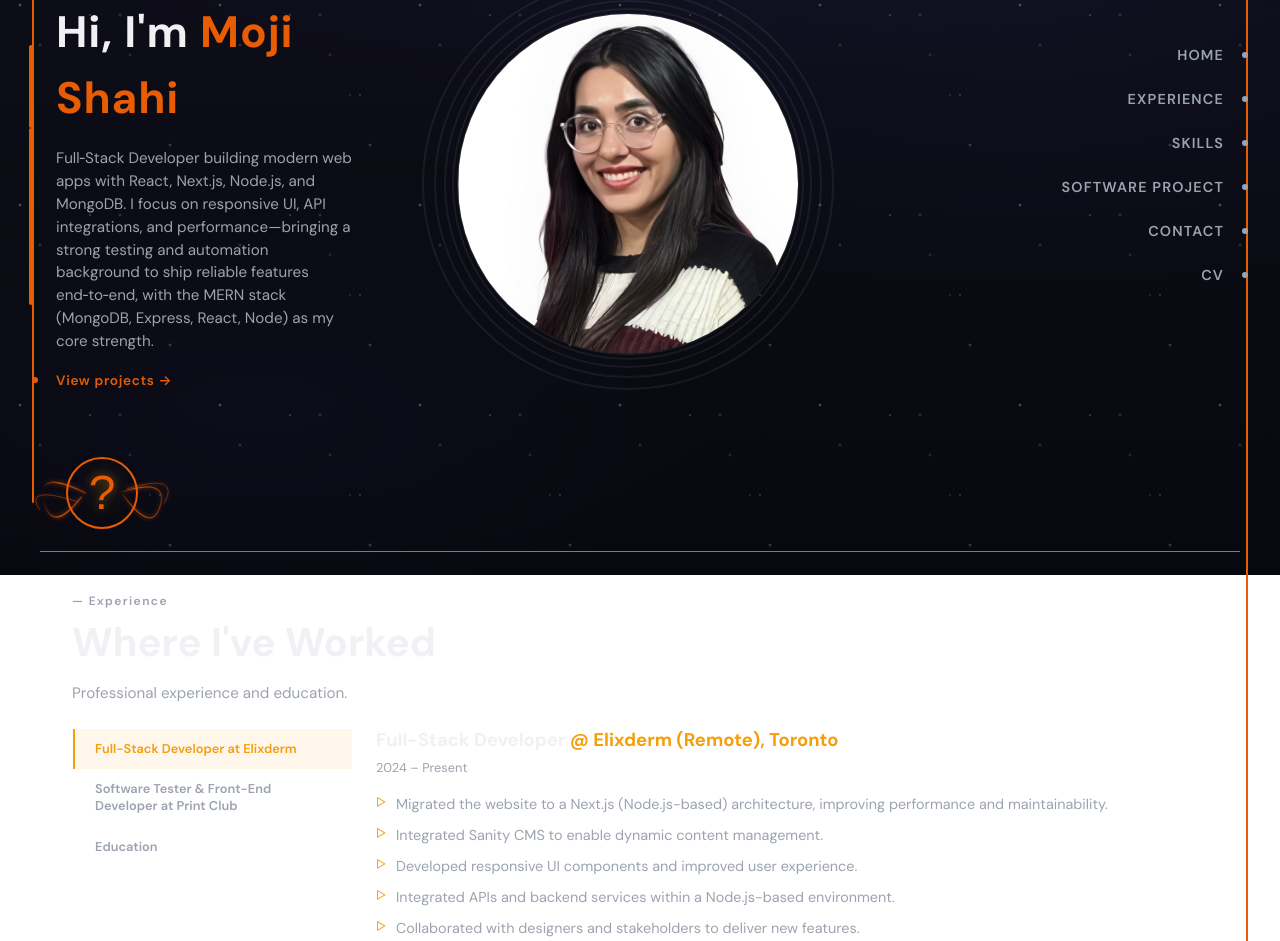
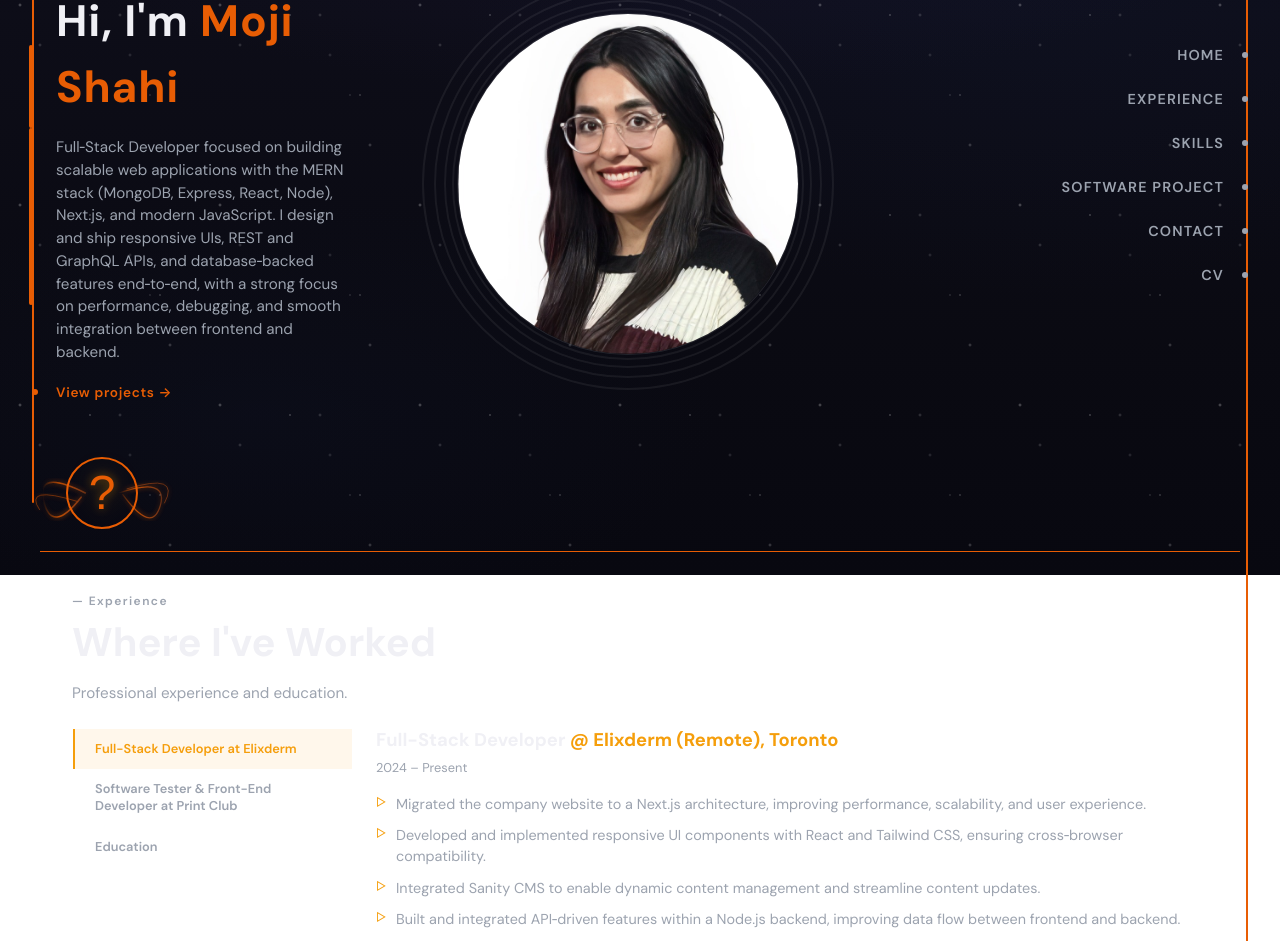
Before and after one commit to mojsun/Portfolio-Software, a React (Vite) app: page / in a window 1280 px wide. Shown: the part 225-1166 px from the top of the page. Built offline with nearby package versions, Linux system fonts and the light colour scheme.

Commit message:
updating the about me section adn work experience section

```diff
--- a/src/components/Hero.jsx
+++ b/src/components/Hero.jsx
@@ -46,7 +46,11 @@ export default function Hero() {
         <div className={styles.label}>About Me</div>
         <TypingHeading />
         <p className={styles.text}>
-          Full‑Stack Developer building modern web apps with React, Next.js, Node.js, and MongoDB. I focus on responsive UI, API integrations, and performance—bringing a strong testing and automation background to ship reliable features end‑to‑end, with the MERN stack (MongoDB, Express, React, Node) as my core strength.
+          Full‑Stack Developer focused on building scalable web applications with the MERN stack
+          (MongoDB, Express, React, Node), Next.js, and modern JavaScript. I design and ship
+          responsive UIs, REST and GraphQL APIs, and database‑backed features end‑to‑end, with a
+          strong focus on performance, debugging, and smooth integration between frontend and
+          backend.
         </p>
         <div className={styles.readMore}>
           <a href="#software">View projects →</a>
--- a/src/data/experience.js
+++ b/src/data/experience.js
@@ -6,12 +6,14 @@ export const EXPERIENCE = [
     roleSub: 'Elixderm (Remote), Toronto',
     duration: '2024 – Present',
     points: [
-      'Migrated the website to a Next.js (Node.js-based) architecture, improving performance and maintainability.',
-      'Integrated Sanity CMS to enable dynamic content management.',
-      'Developed responsive UI components and improved user experience.',
-      'Integrated APIs and backend services within a Node.js-based environment.',
-      'Collaborated with designers and stakeholders to deliver new features.',
-      'Performed testing, debugging, and validation to ensure stable releases.',
+      'Migrated the company website to a Next.js architecture, improving performance, scalability, and user experience.',
+      'Developed and implemented responsive UI components with React and Tailwind CSS, ensuring cross‑browser compatibility.',
+      'Integrated Sanity CMS to enable dynamic content management and streamline content updates.',
+      'Built and integrated API‑driven features within a Node.js backend, improving data flow between frontend and backend.',
+      'Designed and implemented backend logic and API endpoints to support application features.',
+      'Collaborated with designers and stakeholders on feature delivery and user journeys.',
+      'Performed testing, debugging, and performance optimization to ensure smooth functionality and reliability.',
+      'Wrote clean, modular, and maintainable code following best practices.',
     ],
   },
   {
@@ -21,11 +23,12 @@ export const EXPERIENCE = [
     roleSub: 'Print Club, Toronto',
     duration: '2023 – 2024',
     points: [
-      'Tested web applications and validated end-to-end user workflows.',
-      'Supported front-end updates and API-driven features.',
-      'Collaborated with developers to validate frontend–backend data flow.',
-      'Identified bugs and improved application usability.',
-      'Performed basic automation using Python and Selenium.',
+      'Executed manual testing of web applications, validating user workflows and identifying critical bugs.',
+      'Developed front‑end features and integrated APIs using JavaScript and Node.js.',
+      'Collaborated with developers to ensure accurate data flow between frontend and backend.',
+      'Improved application usability by identifying issues and suggesting UI/UX enhancements.',
+      'Developed basic automation tests using Python and Selenium, introducing automation practices.',
+      'Participated in debugging and validation efforts to improve product quality before release.',
     ],
   },
   {
```
